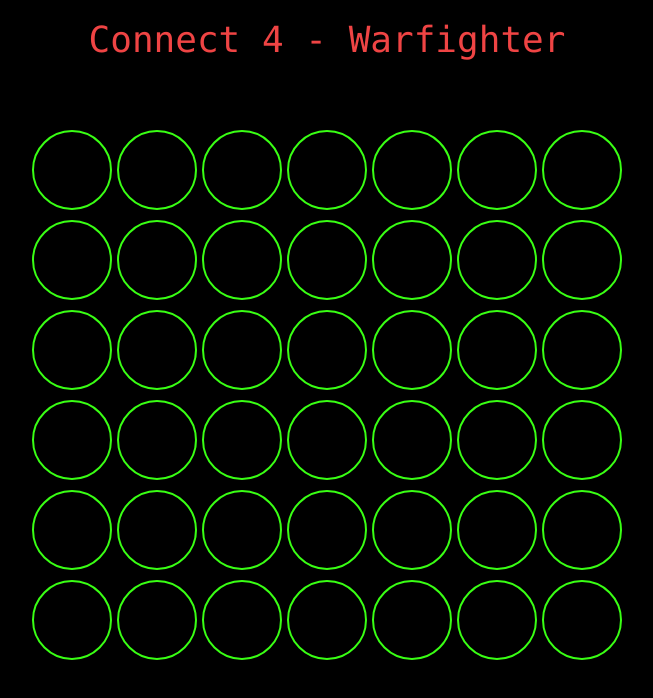
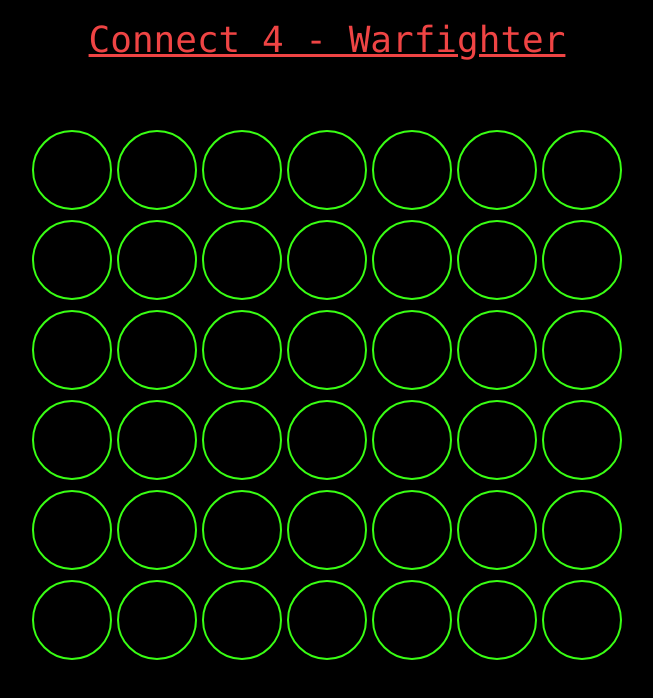
Before and after one commit to AstraAppivate/danwood, a Next.js app in the folder frontend/: page /connect4 in a window 1280 px wide. Shown: the top 698 px of the page, without its empty margins (313-966 px from the left). Built offline with nearby package versions, Linux system fonts and the light colour scheme.

Commit message:
ad compose prod

```diff
--- a/frontend/app/connect4/page.tsx
+++ b/frontend/app/connect4/page.tsx
@@ -54,7 +54,7 @@ const Connect4: React.FC = () => {
 
   return (
     <div className="flex flex-col items-center font-mono text-neon-green bg-black min-h-screen">
-      <h1 className="text-4xl mb-5 p-5 text-red-500 rounded-xl undelin">Connect 4 - Warfighter</h1>
+      <h1 className="text-4xl mb-5 p-5 text-red-500 rounded-xl underline">Connect 4 - Warfighter</h1>
       {winner && <h2 className="text-3xl mb-5 text-neon-yellow neon-glow">Player {winner} wins!</h2>}
       <div className="connect_4_board">
         {board.map((row, rowIndex) => (
```
Also changed, not shown: 1 other file (tests, documents, lock files or other folders).
